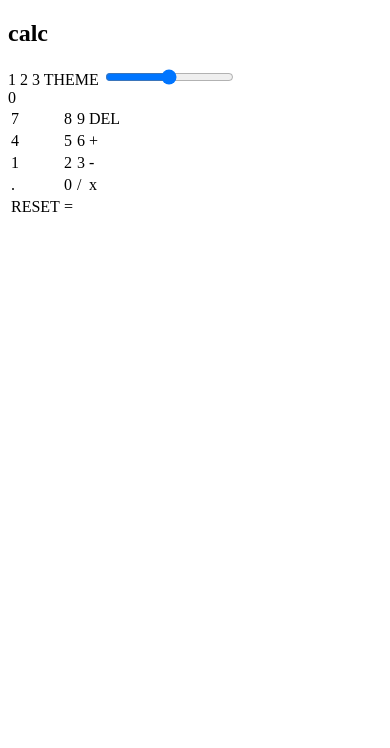
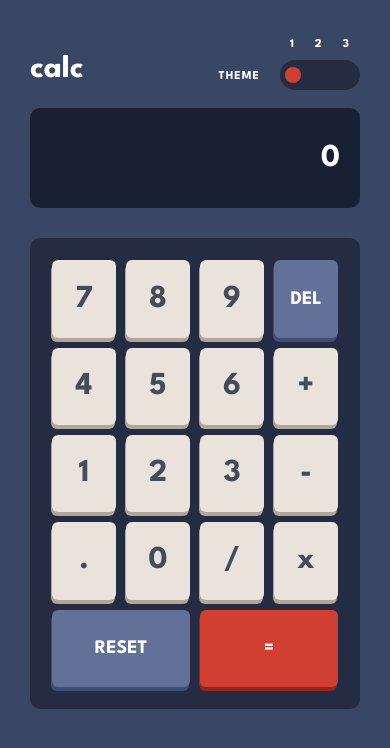
Before and after one commit to xjf255/CalculatorApp, a plain HTML site: page index.html in a window 390 px wide. Drawn offline with Linux system fonts and the light colour scheme.

Commit message:
mobile__theme1

```diff
--- a/index.html
+++ b/index.html
@@ -17,13 +17,25 @@
   <div class="calc">
     <header>
       <h2 class="title">calc</h2>
-      <span class="theme">
-        <span class="theme__value">1</span>
-        <span class="theme__value">2</span>
-        <span class="theme__value">3</span>
-        <span class="theme__title">THEME</span>
-        <input type="range" name="mode" id="theme__range" max="2">
-      </span>
+      <section class="themes">
+        <p class="theme__title">THEME</p>
+        <span class="section__theme">
+          <div class="theme__change">
+            <span class="theme__value">1</span>
+            <span class="theme__value">2</span>
+            <span class="theme__value">3</span>
+          </div>
+          <div class="theme__change inputs">
+            <input type="radio" name="mode" id="theme1__range" class="range" checked>
+            <label for="theme1__range" class="range__label range__one"></label>
+            <input type="radio" name="mode" id="theme2__range" class="range">
+            <label for="theme2__range" class="range__label range__two"></label>
+            <input type="radio" name="mode" id="theme3__range" class="range">
+            <label for="theme3__range" class="range__label range__three"></label>
+            <!-- <input type="range" name="" id="" max="2"> -->
+          </div>
+        </span>
+      </section>
     </header>
     <div class="screen">
       <span class="screen__result">0</span>
@@ -42,7 +54,7 @@
               <div class="numbers__el">9</div>
             </td>
             <td>
-              <div class="numbers__el">DEL</div>
+              <div class="numbers__el special__el">DEL</div>
             </td>
           </tr>
           <tr>
@@ -88,11 +100,11 @@
             </td>
           </tr>
           <tr>
-            <td>
-              <div class="numbers__el">RESET</div>
+            <td class="special">
+              <div class="numbers__el special__el">RESET</div>
             </td>
-            <td>
-              <div class="numbers__el"> =</div>
+            <td class="special">
+              <div class="numbers__el special__el equal"> =</div>
             </td>
           </tr>
         </tbody>
--- a/style.css
+++ b/style.css
@@ -0,0 +1,167 @@
+:root {
+    /*theme 1*/
+    --main-background: hsl(222, 26%, 31%);
+    --toggle-keypad-background: hsl(223, 31%, 20%);
+    --screen-background: hsl(224, 36%, 15%);
+    /* Keys */
+    --key-background: hsl(225, 21%, 49%);
+    --key-shadow: hsl(224, 28%, 35%);
+    --Red: hsl(6, 63%, 50%);
+    --Dark-red: hsl(6, 70%, 34%);
+    --Light-grayish-orange: hsl(30, 25%, 89%);
+    --Grayish-orange: hsl(28, 16%, 65%);
+    /* Text */
+    --Very-dark-grayish-blue: hsl(221, 14%, 31%);
+    --White: hsl(0, 0%, 100%);
+}
+
+* {
+    margin: 0;
+    padding: 0;
+    box-sizing: border-box;
+    font-family: 'League Spartan', sans-serif;
+    color: var(--White);
+}
+
+body {
+    width: 100vw;
+    height: 100vh;
+    background-color: var(--main-background);
+    padding: 30px;
+}
+
+.calc {
+    width: 100%;
+    height: 100%;
+}
+.themes{
+    width: 50%;
+    height: fit-content;
+    font-size: 12px;
+    letter-spacing: 1px;
+    /* background-color: red; */
+    display: flex;
+    justify-content: end;
+    align-items: center;
+    gap: 20px;
+}
+.theme__title{
+    margin: 15px 0 0 0;
+}
+.theme__change{
+    width: 80px;
+    display: flex;
+    justify-content: space-around;
+    align-items: center;
+    margin-bottom: 10px;
+}
+.inputs{
+    height: 30px;
+    background-color: var(--toggle-keypad-background);
+    border-radius: 20px;
+}
+input{
+    display: none;
+}
+.range__label{
+    width: 16px;
+    height: 16px;
+    border-radius: 50%;
+    cursor: pointer;
+    opacity: 0;
+}
+input.range:checked + .range__label{
+    opacity: 1;
+}
+.range__one{
+ background-color: var(--Red);
+}
+header {
+    width: 100%;
+    height: 10%;
+    display: flex;
+    align-items: center;
+    justify-content: space-between;
+}
+
+.title {
+    font-size: 2rem;
+}
+.screen {
+    width: 100%;
+    height: 100px;
+    background-color: var(--screen-background);
+    border-radius: 10px;
+    display: flex;
+    align-items: center;
+    padding: 20px;
+}
+
+.screen__result {
+    width: 100%;
+    text-align: right;
+    font-size: 2rem;
+}
+
+.number {
+    height: 60%;
+    background-color: var(--toggle-keypad-background);
+    padding: 20px;
+    border-radius: 10px;
+    margin-top: 30px;
+}
+
+.numbers {
+    width: 100%;
+    height: 100%;
+}
+
+tbody {
+    width: 100%;
+    height: 100%;
+    display: grid;
+    grid-template-columns: repeat(1, 1fr);
+    grid-template-rows: repeat(5, 1fr);
+    gap: 10px;
+}
+
+tr {
+    display: grid;
+    grid-template-columns: repeat(4, 1fr);
+    gap: 10px;
+}
+
+.numbers__el {
+    height: 100%;
+    font-size: 2rem;
+    background-color: var(--Light-grayish-orange);
+    color: var(--Very-dark-grayish-blue);
+    display: flex;
+    align-items: center;
+    justify-content: center;
+    border-radius: 6px;
+    box-shadow: -1px 4px 0px 0px var(--Grayish-orange);
+    -webkit-box-shadow: -1px 4px 0px 0px var(--Grayish-orange);
+    -moz-box-shadow: -1px 4px 0px 0px var(--Grayish-orange);
+}
+
+.special {
+    display: grid;
+    grid-column: span 2;
+}
+
+.special__el {
+    font-size: 1.2rem;
+    color: var(--White);
+    background-color: var(--key-background);
+    box-shadow: -1px 4px 0px 0px var(--key-shadow);
+    -webkit-box-shadow: -1px 4px 0px 0px var(--key-shadow);
+    -moz-box-shadow: -1px 4px 0px 0px var(--key-shadow);
+}
+
+.equal {
+    background-color: var(--Red);
+    box-shadow: -1px 4px 0px 0px var(--Dark-red);
+    -webkit-box-shadow: -1px 4px 0px 0px var(--Dark-red);
+    -moz-box-shadow: -1px 4px 0px 0px var(--Dark-red);
+}
```
Also changed, not shown: testing.html (added, +52 -0 lines), themes.txt (added).
